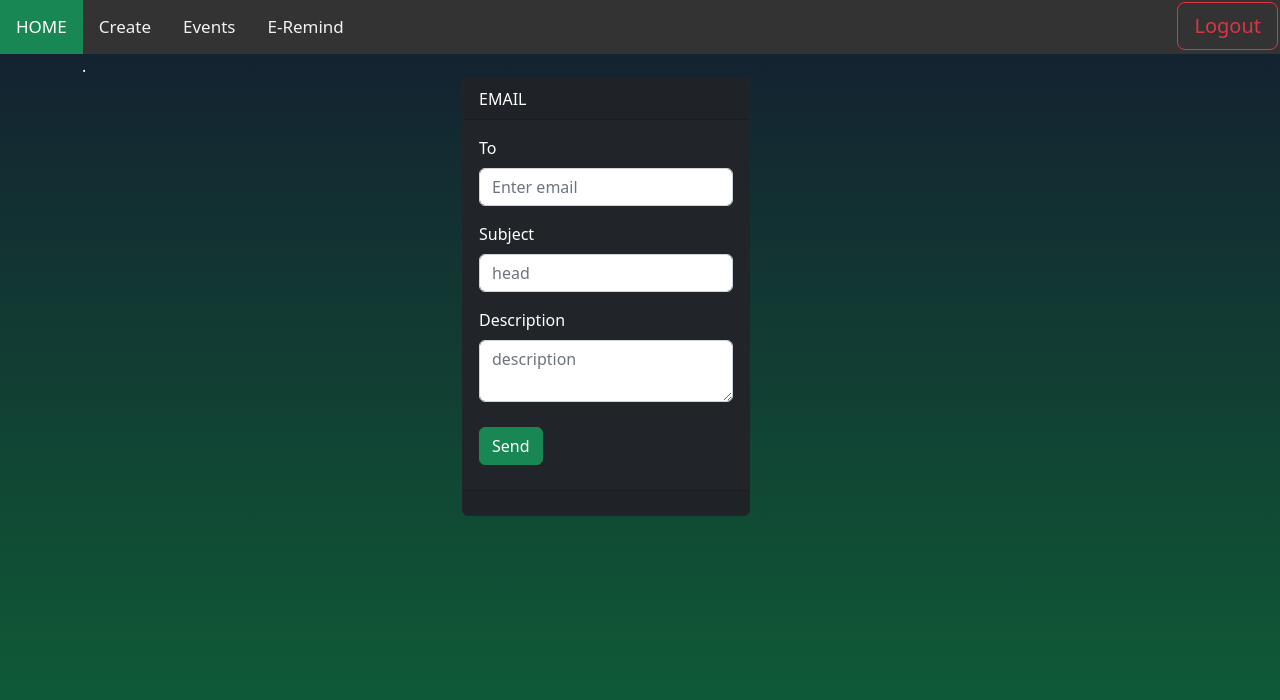
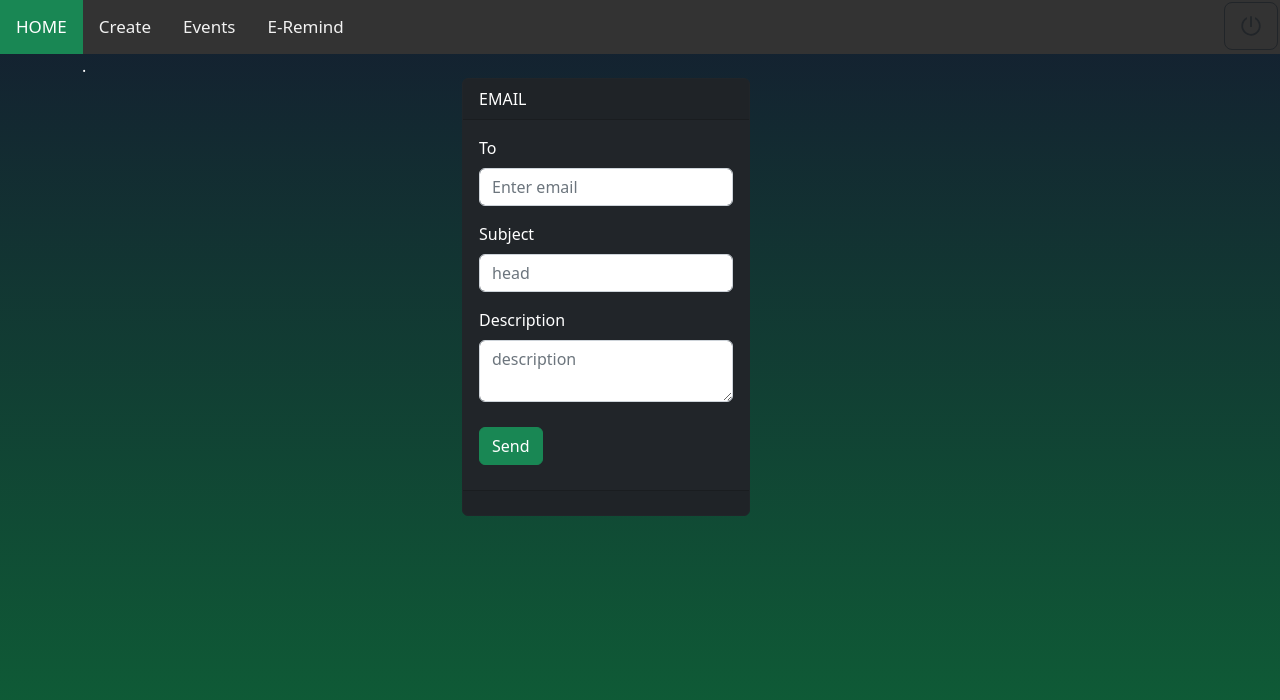
Before and after one commit to ROSHANXAVIER/SCHEDULER, a React (Create React App) app: page /customemail in a window 1280 px wide. Shown: the top 700 px of the page. Built offline with nearby package versions, Linux system fonts and the light colour scheme.

Commit message:
UI change

```diff
--- a/package.json
+++ b/package.json
@@ -6,6 +6,7 @@
     "@testing-library/jest-dom": "^5.16.5",
     "@testing-library/react": "^13.3.0",
     "@testing-library/user-event": "^13.5.0",
+    "antd": "^4.23.6",
     "assert": "^2.0.0",
     "axios": "^0.27.2",
     "bootstrap": "^5.2.1",
--- a/src/components/Navbar.js
+++ b/src/components/Navbar.js
@@ -2,6 +2,8 @@ import React from 'react'
 import './Navbar.css'
 import {Link} from 'react-router-dom';
 import Button from 'react-bootstrap/Button';
+import { PoweroffOutlined } from '@ant-design/icons';
+
 export default function Navbar() {
  function handleClick(e){
     e.preventDefault();
@@ -15,7 +17,7 @@ export default function Navbar() {
     <Link to='/create'>Create</Link>
     <Link to='/schedules'>Events</Link>
     <Link to='/customemail'>E-Remind</Link>
-    <Button className='hib' size="lg" variant="outline-danger" onClick={handleClick}>Logout</Button>
+    <Button className='hib' size="lg" variant="outline-dark" onClick={handleClick}>{<PoweroffOutlined />}</Button>
   </div>
   )
 }
--- a/src/components/Scehdules.js
+++ b/src/components/Scehdules.js
@@ -11,6 +11,8 @@ import {Link} from 'react-router-dom';
 import Spinner from 'react-bootstrap/Spinner';
 import { GoMail } from "react-icons/go";
 import jwt from 'jwt-decode';
+
+
 function Scehdules() {
   const [today,setToday]=useState([]);
   const [up,setUp]=useState([]);
```
Also changed, not shown: 1 other file (tests, documents, lock files or other folders).
